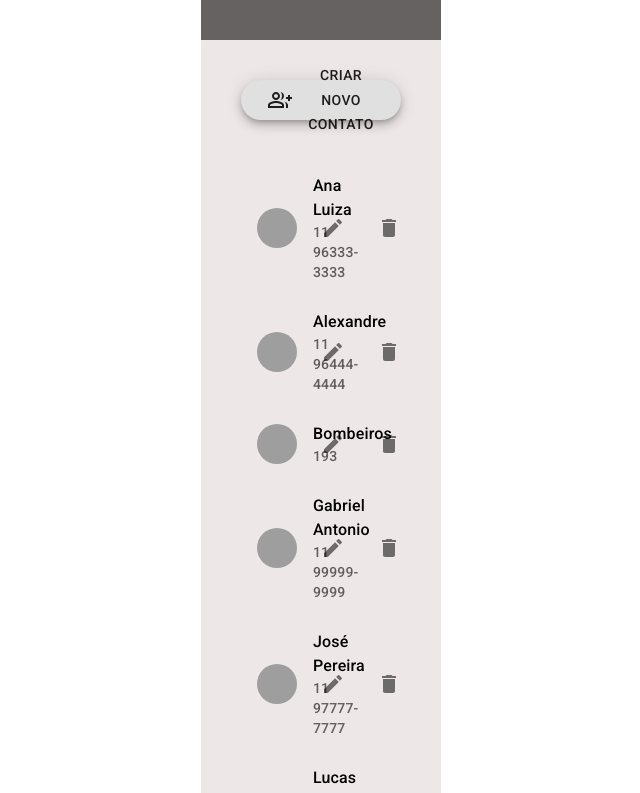
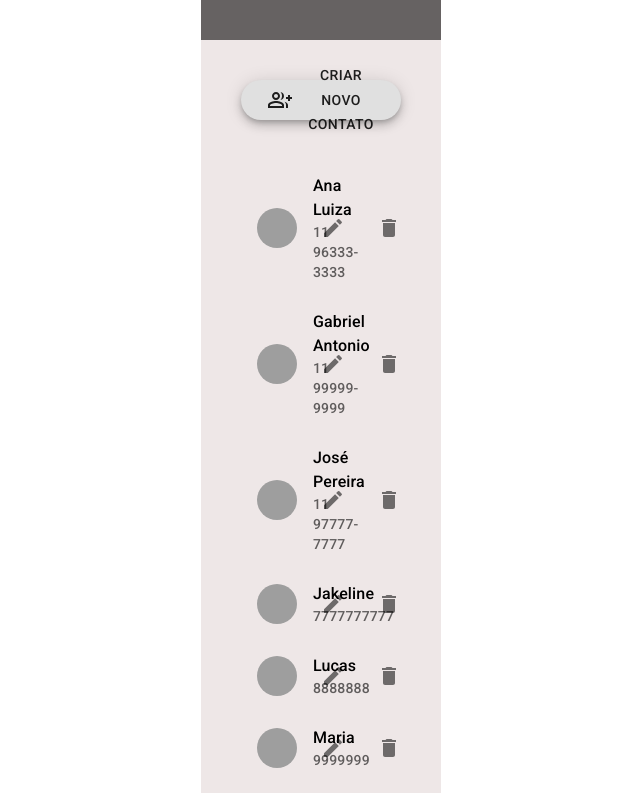
Before and after one commit to Jakeline-xx/React-Projeto, a React (Vite) app: page / in a window 1280 px wide. Shown: the top 793 px of the page, without its empty margins (319-959 px from the left). Built offline with nearby package versions, Linux system fonts and the light colour scheme; data requests are answered from the project's data file; grey boxes are pictures that could not be loaded.

Commit message:
criando delete

```diff
--- a/contatos-data.json
+++ b/contatos-data.json
@@ -4,16 +4,6 @@
       "id": 1,
       "nome": "Ana Luiza",
       "telefone": "11 96333-3333"
-    },
-    {
-      "id": 2,
-      "nome": "Alexandre",
-      "telefone": "11 96444-4444"
-    },
-    {
-      "id": 3,
-      "nome": "Bombeiros",
-      "telefone": "193"
     },
     {
       "id": 4,
@@ -26,24 +16,44 @@
       "telefone": "11 97777-7777"
     },
     {
-      "id": 6,
-      "nome": "Lucas Santana",
-      "telefone": "11 98888-8888"
+      "nome": "Jakeline",
+      "telefone": "7777777777",
+      "id": 6
     },
     {
-      "id": 7,
-      "nome": "Maria Nalva",
-      "telefone": "11 95555-5555"
+      "nome": "Lucas",
+      "telefone": "8888888",
+      "id": 7
     },
     {
-      "id": 8,
-      "nome": "Pizzaria",
-      "telefone": "11 2555-5555"
+      "nome": "Maria",
+      "telefone": "9999999",
+      "id": 8
+    },
+    {
+      "nome": "Maria",
+      "telefone": "777777",
+      "id": 9
+    },
+    {
+      "nome": "Lucas",
+      "telefone": "778788778",
+      "id": 10
     },
     {
       "nome": "Jakeline",
-      "telefone": "4444444",
-      "id": 9
+      "telefone": "9998989",
+      "id": 11
+    },
+    {
+      "nome": "sknns",
+      "telefone": "544545",
+      "id": 12
+    },
+    {
+      "nome": "aaaaaaaa",
+      "telefone": "222222222",
+      "id": 13
     }
   ]
 }
--- a/src/pages/ListaDeContatos/index.tsx
+++ b/src/pages/ListaDeContatos/index.tsx
@@ -27,6 +27,12 @@ export function ListaDeContatos() {
     const fakeContatos = response.data;
 
     setContato(fakeContatos);
+  }
+
+  async function deleteContato(id: number) {
+    const response = await fakeApi.delete(`contatos/${id}`);
+    const fakeContatos = response.data;
+    setContato((previousState) => [...previousState.filter((x) => x.id != id)]);
   }
 
   useEffect(() => {
@@ -69,7 +75,7 @@ export function ListaDeContatos() {
                 </ListItemIcon>
               </Link>
               <ListItemIcon>
-                <IconButton>
+                <IconButton onClick={() => deleteContato(contato.id)}>
                   <DeleteIcon />
                 </IconButton>
               </ListItemIcon>
--- a/src/pages/NovoContato/index.tsx
+++ b/src/pages/NovoContato/index.tsx
@@ -7,6 +7,7 @@ import { TextField, Box, Button, Typography } from "@mui/material";
 import { Contato } from "../ListaDeContatos";
 import { useState } from "react";
 import "@fontsource/roboto/500.css";
+
 type CriarContato = {
   id?: number;
   nome: string;
@@ -42,6 +43,9 @@ export function NovoContato() {
     setContatos((previousState) => [...previousState, fakeContatos]);
     setContatoNomeInput("");
     setContatoTelefoneInput("");
+    {
+      window.location.href = "/";
+    }
   }
 
   return (
```
